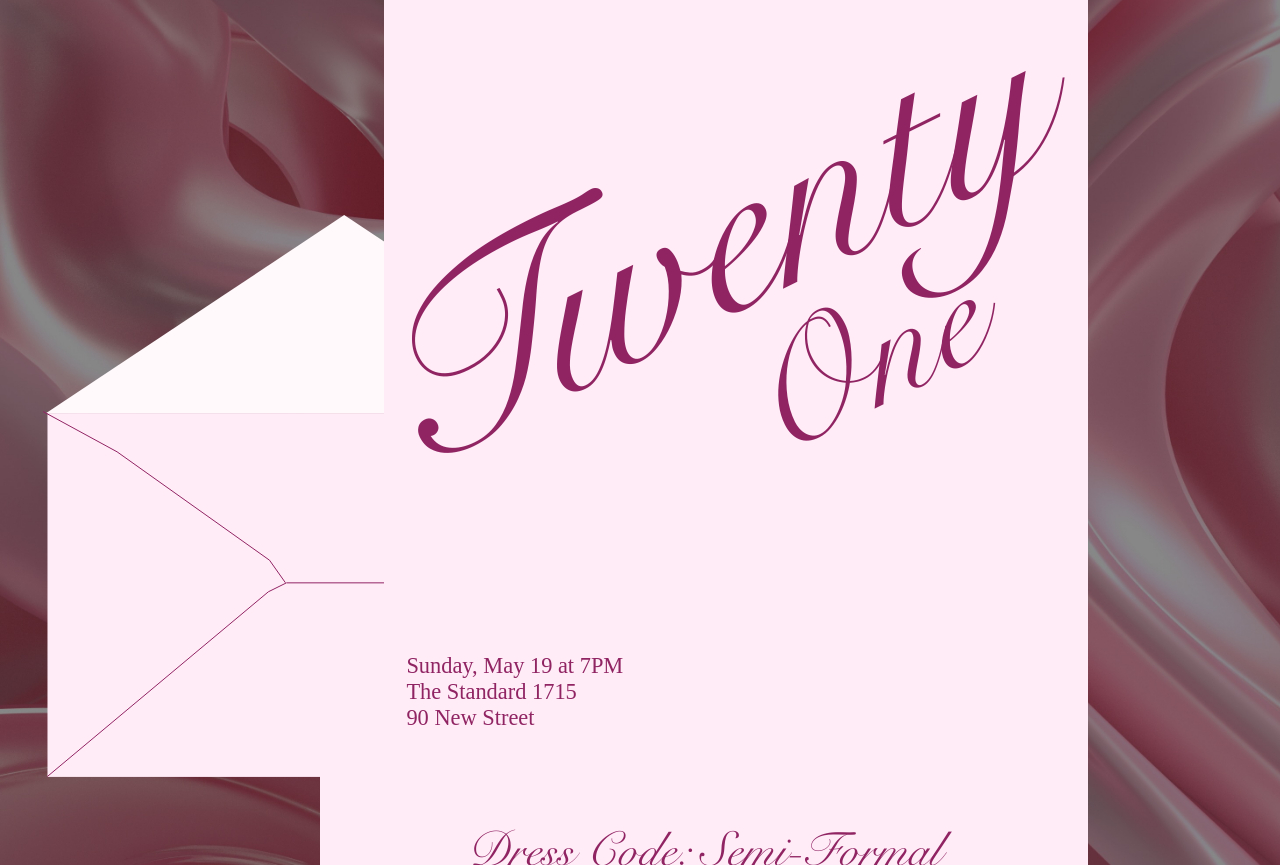
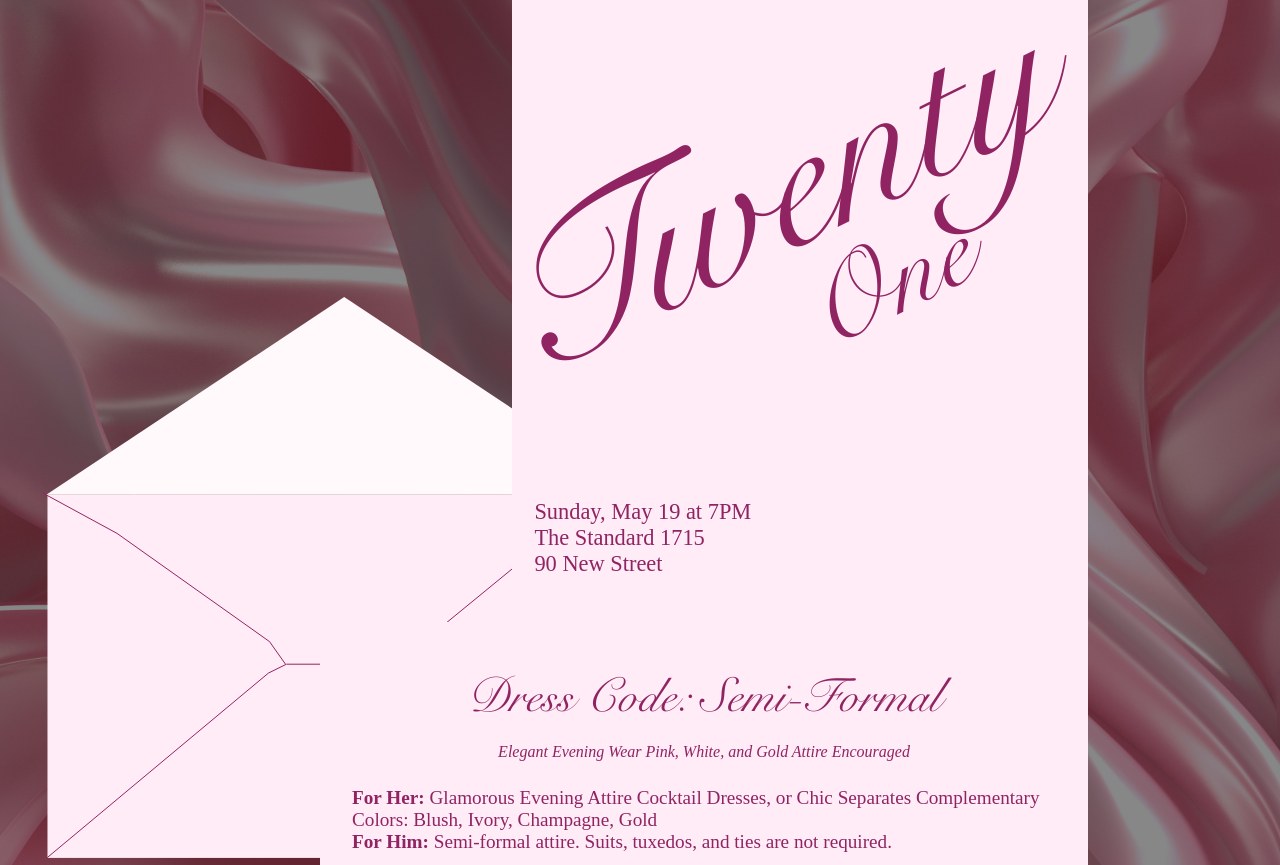
Before and after one commit to mahakanakala/maha.kanakala.com, a Next.js app: page /21-bday in a window 1280 px wide. Shown: the part 215-1080 px from the top of the page. Built offline with nearby package versions, Linux system fonts and the light colour scheme.

Commit message:
add timestamp and fix some styles

```diff
--- a/src/app/21-bday/page.tsx
+++ b/src/app/21-bday/page.tsx
@@ -1,11 +1,11 @@
 'use client'
-import React, {useEffect, useState} from "react";
+import React, { useEffect, useState } from "react";
 import styles from "../../app/bday.module.css";
 import Image from 'next/image'
 import RsvpForm from "../components/RSVPForm";
 
 export default function bdayInvite() {
-    const [guestName, setGuestName] = useState(""); // State to hold the guest name
+    const [guestName, setGuestName] = useState("");
 
     useEffect(() => {
         const params = new URLSearchParams(window.location.search);
@@ -43,8 +43,8 @@ export default function bdayInvite() {
                     <div className={styles.dressCodeContainer}>
                         <h3 className={styles.dressCodeTitle}> Dress Code: Semi-Formal </h3>
                         <p className={styles.dressCodeCaption}> <i>Elegant Evening Wear Pink, White, and Gold Attire Encouraged</i></p>
-                        <h4 className={styles.dressCodeDescription}> <b>For Her:</b> Glamorous Evening Attire Cocktail Dresses, Formal Gowns, or Chic Separates Complementary Colors: Blush, Ivory, Champagne, Gold <br />
-                            <b>For Him:</b> Black Tie Optional Suits, Tuxedos, or Formal Blazers Polished Dress Shoes Ties or Bowties in Shades of Pink or Gold</h4>
+                        <h4 className={styles.dressCodeDescription}> <b>For Her:</b> Glamorous Evening Attire Cocktail Dresses, or Chic Separates Complementary Colors: Blush, Ivory, Champagne, Gold <br />
+                            <b>For Him:</b> Semi-formal attire. Suits, tuxedos, and ties are not required.</h4>
                     </div>
                     <RsvpForm />
                 </div>
--- a/src/app/api/submit/route.ts
+++ b/src/app/api/submit/route.ts
@@ -1,4 +1,3 @@
-import { NextApiRequest, NextApiResponse } from 'next';
 import { google } from 'googleapis';
 
 type FormSubmission = {
@@ -6,12 +5,15 @@ type FormSubmission = {
   plusOne: boolean;
   plusOneName: string;
   guestName: string;
+  timestamp: string;
 };
 
 export async function POST(req: Request) {
-
+  const timestamp = new Date();
+  const timestampEST = timestamp.toLocaleString("en-US", {timeZone: "America/New_York"});
   const { rsvpResponse, plusOne, plusOneName, guestName } = await req.json() as FormSubmission;
 
+  // let plusOneString = plusOne.toString().toUpperCase();
   try {
     const auth = new google.auth.GoogleAuth({
       credentials: {
@@ -28,14 +30,14 @@ export async function POST(req: Request) {
     const sheets = google.sheets({ version: 'v4', auth });
 
     const spreadsheetId = process.env.GOOGLE_SHEET_ID;
-    const range = 'Guests!B1:E1';
+    const range = 'Guests!H1:L1';
 
     const response = await sheets.spreadsheets.values.append({
       spreadsheetId,
       range,
       valueInputOption: 'USER_ENTERED',
       requestBody: {
-        values: [[guestName, rsvpResponse || '', plusOne ? 'Yes' : 'No', plusOneName]],
+        values: [[guestName, rsvpResponse || '', plusOne ? 'TRUE' : 'FALSE', plusOneName, timestampEST]],
       },
     });
 
--- a/src/app/bday.module.css
+++ b/src/app/bday.module.css
@@ -24,9 +24,11 @@
 
 /* CARD & ENVELOPE */
 .cardAndEnvelope{
+  /* max-width: -moz-fit-content;
+  max-width: fit-content; */
+  margin-left: auto;
+  margin-right: auto;
   padding-top: 2em;
-  margin: 0 auto;
-  border-bottom: 7em;
 }
 
 /* ENVELOPE */
@@ -37,19 +39,19 @@
 
   .envelope {
     position: absolute;
-    padding-top: 24.9em;
+    padding-top: 30em;
   }
 
 /* CARD */
 .card{
-  width: 55%;
+  width: 45%;
   position: relative;
   background-color: #FFECF7;
   align-self: right;
   margin: 0% auto;
   z-index: 1;
   margin-right: 15%;
-  /* filter: drop-shadow(30px 10px 4px rgba(0, 0, 0, 0)); */
+  height: 100%;
 }
 
 .cardTextBottom, .cardTextTop, .cardName {
@@ -94,21 +96,21 @@
 }
 
 .cardTitle{
-  font-size: 16em;
+  font-size: 13em;
   margin-bottom: -.7em;
   padding-top: 0.5em;
   margin-left: -18%;
 }
 
 .cardTitle2 {
-  font-size: 10em;
+  font-size: 7em;
   padding-left: 2em;
-  margin-top: .6em;
+  margin-top: .7em;
   padding-bottom: .5em;
 }
 
 /* DRESS CODE */
-.dressCodeContainer {
+.dressCodeContainer, .successContainer {
   padding: 2em;
   margin: 0 auto;
   width: 55%;
@@ -137,12 +139,14 @@
 .dressCodeDescription {
   font-family: "Playfair Display", serif;
   font-size: 1.2em;
+  font-weight: normal;
   text-align: left;
   color:#902463;
 }
 
 /* FORM */
 .formBox {
+  padding-top: 6em;
   padding-top: 4em;
 }
 
@@ -189,6 +193,11 @@
   border: 1px solid transparent;
 }
 
+.submitBtn {
+  align-items: center;
+  margin-top: 10px;
+}
+
 .formBtn:hover, .formBtn:focus, .submitBtn:hover, .submitBtn:focus {
   border: 1px solid black;
 }
@@ -201,7 +210,6 @@
   display: none;
 }
 
-/* Create a new custom checkbox */
 .formCheckbox + label {
   position: relative;
   padding-left: 35px;
@@ -209,7 +217,6 @@
   font-size: 1em;
 }
 
-/* Create the box for the custom checkbox */
 .formCheckbox + label:before {
   content: "";
   position: absolute;
@@ -222,7 +229,6 @@
   border-radius: 10%;
 }
 
-/* Create the checkmark for the custom checkbox */
 .formCheckbox:checked + label:after {
   content: "✔";
   left: 9px;
@@ -236,6 +242,7 @@
 .formNameInput {
   width: 100%;
   height: 1.5em;
+  margin-left: 2em;
   box-sizing: border-box;
   border: 1px solid black;
   background: white;
@@ -251,3 +258,29 @@
   justify-content: center;
   align-items: center;
 }
+
+/* SUCCESS PAGE */
+.successMain {
+  height: 60vw;
+  display: flex;
+  justify-content: center;
+  align-items: center;
+  background-image: url('/images/AdobeStock_269203001.jpeg');
+  background-repeat: no-repeat;
+  background-size: cover;
+  width: 100%;
+  margin: 0 auto;
+  box-sizing: border-box;
+  word-break: break-word;
+  border:0;
+}
+
+.successContainer {
+  padding-top: 2em;
+  padding-bottom: 2em;
+  margin-right: 18%;
+}
+
+.spotifyContainer {
+  border-radius: 12px;
+}
--- a/src/app/components/RSVPForm.tsx
+++ b/src/app/components/RSVPForm.tsx
@@ -1,7 +1,9 @@
 import React, { useState } from "react";
+import { useRouter } from 'next/navigation';
 import styles from '../bday.module.css';
 
 const Form = () => {
+    const router = useRouter();
     const [formData, setFormData] = useState<{
         rsvpResponse: string | null;
         plusOne: boolean;
@@ -58,6 +60,7 @@ const Form = () => {
 
             if (rawResponse.ok) {
                 setIsSubmitted(true);
+                router.push('/21-bday-success');
             } else {
                 setErrorMessage("Failed to submit RSVP. Please try again.");
             }
--- a/src/app/layout.tsx
+++ b/src/app/layout.tsx
@@ -1,8 +1,7 @@
 'use client'
 import './globals.css'
 import RestrictRotation from './components/RestrictRotation';
-import { useRouter } from 'next/router';
-import { useLocation } from 'react-router-dom';
+import Script from 'next/script';
 import Footer from './components/Footer'
 
 export default function RootLayout({
```
Also changed, not shown: src/app/21-bday-success/page.tsx (added, +16 -0 lines), src/app/head.tsx (+6 -5 lines).
